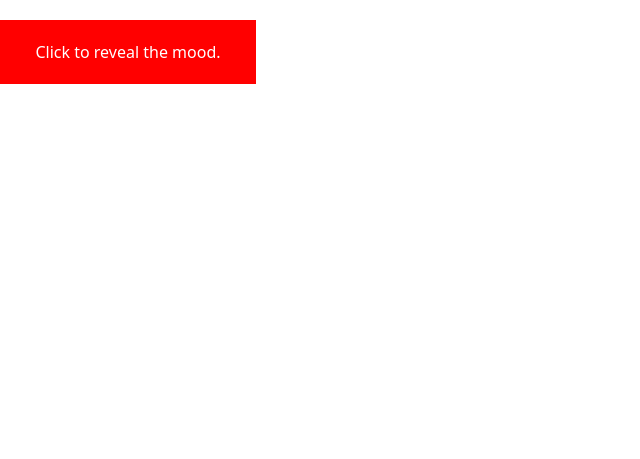
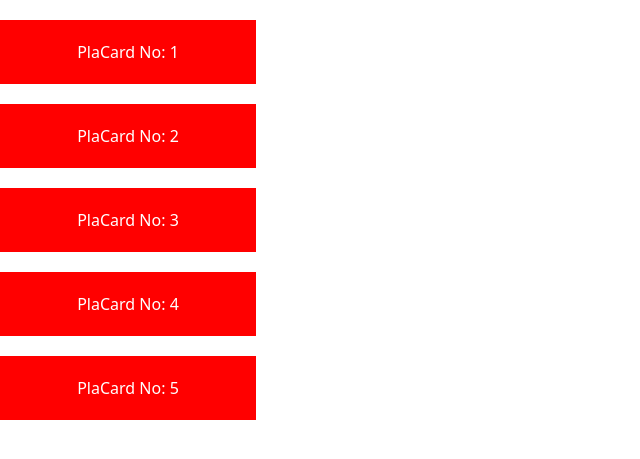
Before and after one commit to stalat/Projects, a Django app: page /placard in a window 1280 px wide. Shown: the top 459 px of the page, without its empty margins (0-640 px from the left). Run offline with Django 3.2, Linux system fonts and the light colour scheme.

Commit message:
Adding multiple divs & setting the right content

```diff
--- a/django_projects/practice_django/practice_django/templates/testApp/pla_card_game.html
+++ b/django_projects/practice_django/practice_django/templates/testApp/pla_card_game.html
@@ -8,7 +8,7 @@
 	<meta charset="utf-8">
 	<title></title>
 <style>
-#myDIV {
+.mono {
   width: 20%;
   padding: 20px 0;
   text-align: center;
@@ -20,13 +20,15 @@
 </head>
 <body>
 <!-- <button onclick="myFunction()">Try it</button> -->
-<div id="myDIV" onclick="myFunction()">
-Click to reveal the mood.
-</div>
+{% for i in "12345" %}
+    <div class='mono' id='container{{i}}' onclick="myFunction(this)">
+    PlaCard No: {{i}}
+	</div>
+{% endfor %}
 
 <script>
-function myFunction() {
-  var x = document.getElementById("myDIV");
+function myFunction(ss) {
+  var x = document.getElementById(ss.id);
   if (x.style.display === "none") {
     x.style.display = "block";
   } else {
```
